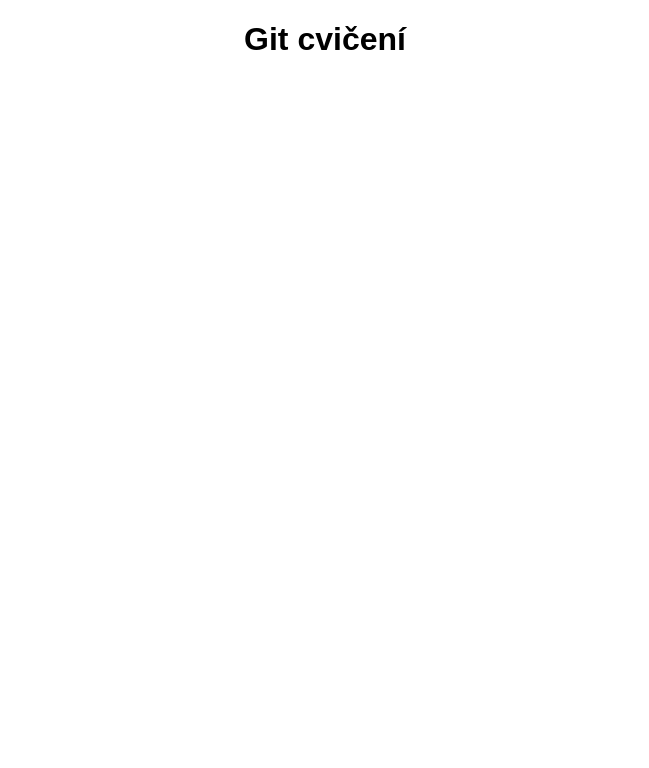
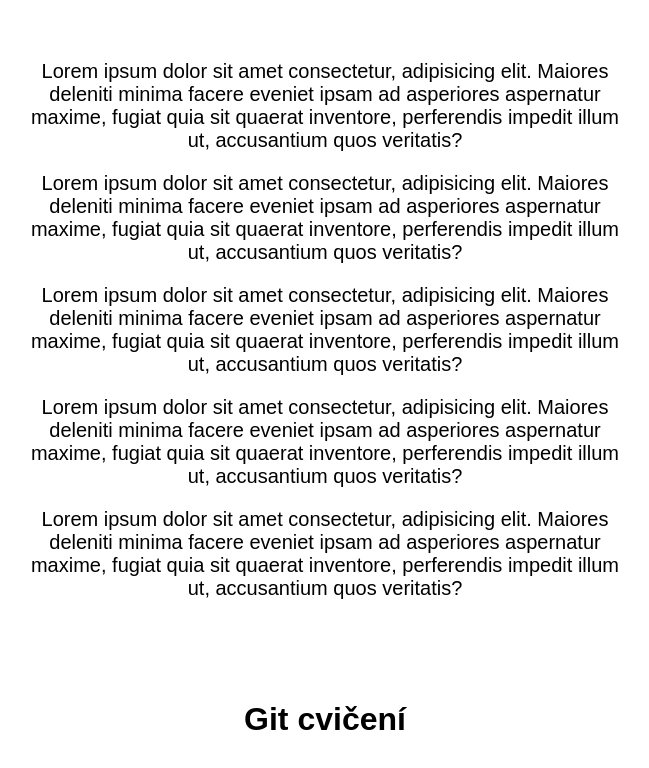
Before and after one commit to boomafromboomiland/git-cviceni, a plain HTML site: page index.html in a window 1280 px wide. Shown: the whole page, without its empty margins (315-964 px from the left). Drawn offline with Linux system fonts and the light colour scheme.

Commit message:
odstavce

```diff
--- a/index.html
+++ b/index.html
@@ -7,6 +7,13 @@
     <title>Document</title>
     <link rel="stylesheet" href="style.css">
 </head>
+<main>
+    <p*1>Lorem ipsum dolor sit amet consectetur, adipisicing elit. Maiores deleniti minima facere eveniet ipsam ad asperiores aspernatur maxime, fugiat quia sit quaerat inventore, perferendis impedit illum ut, accusantium quos veritatis?</p>
+    <p*2>Lorem ipsum dolor sit amet consectetur, adipisicing elit. Maiores deleniti minima facere eveniet ipsam ad asperiores aspernatur maxime, fugiat quia sit quaerat inventore, perferendis impedit illum ut, accusantium quos veritatis?</p>
+    <p*3>Lorem ipsum dolor sit amet consectetur, adipisicing elit. Maiores deleniti minima facere eveniet ipsam ad asperiores aspernatur maxime, fugiat quia sit quaerat inventore, perferendis impedit illum ut, accusantium quos veritatis?</p>
+    <p*4>Lorem ipsum dolor sit amet consectetur, adipisicing elit. Maiores deleniti minima facere eveniet ipsam ad asperiores aspernatur maxime, fugiat quia sit quaerat inventore, perferendis impedit illum ut, accusantium quos veritatis?</p>
+    <p*5>Lorem ipsum dolor sit amet consectetur, adipisicing elit. Maiores deleniti minima facere eveniet ipsam ad asperiores aspernatur maxime, fugiat quia sit quaerat inventore, perferendis impedit illum ut, accusantium quos veritatis?</p>
+</main>
 <body>
     <h1>Git cvičení</h1>
 </body>
--- a/style.css
+++ b/style.css
@@ -4,3 +4,7 @@ body {
 	max-width: 600px;
 	margin: 0 auto;
 }
+main {
+	padding: 3em 0;
+	font-size: 20px;
+}
```
